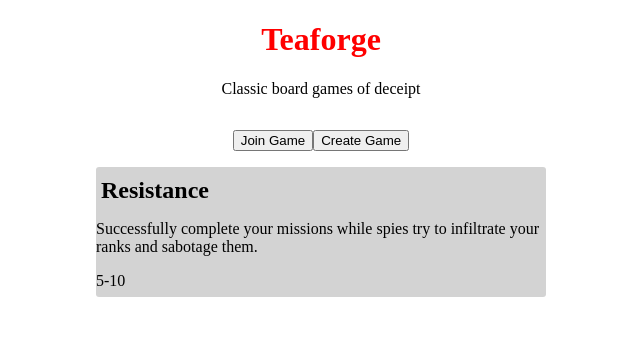
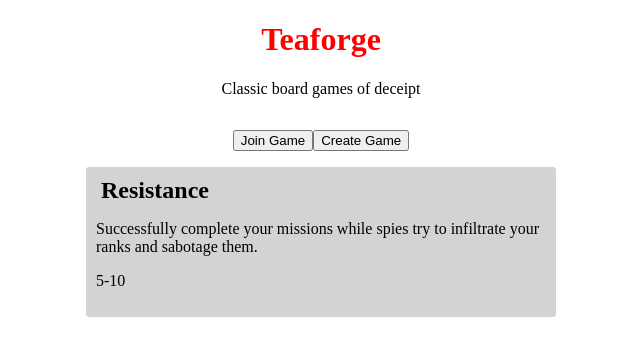
Before and after one commit to ThivRajan/Teaforge-Client, a React (Create React App) app: page / in a window 1280 px wide. Shown: the top 356 px of the page, without its empty margins (319-959 px from the left). Built offline with nearby package versions, Linux system fonts and the light colour scheme.

Commit message:
rename folder

```diff
--- a/src/Components/Home.tsx
+++ b/src/Components/Home.tsx
@@ -17,20 +17,22 @@ const Grid = styled.div`
 `;
 
 const Card = styled.div`
+	margin:auto;
+
 	background-color: lightgrey;
 	border-radius: 3px;
-
 	width: 450px;
 	height: 130px;
-	margin:auto;
 
+	padding: 10px;
 	// display: grid;
 	// grid-template-columns: 1fr 3fr;
-	display: flex;
-	flex-basis: 0;
-	flex-shrink: 0;
-	flex-grow: 1;
-	flex-direction: column;
+
+	// display: flex;
+	// flex-basis: 0;
+	// flex-shrink: 0;
+	// flex-grow: 1;
+	// flex-direction: column;
 
 
 	img {
@@ -49,7 +51,7 @@ const Card = styled.div`
 	}
 
 	h2 {
-		margin-top: 10px;
+		margin-top: 0px;
 		margin-left: 5px;
 		margin-bottom: 0px;
 	}
```
